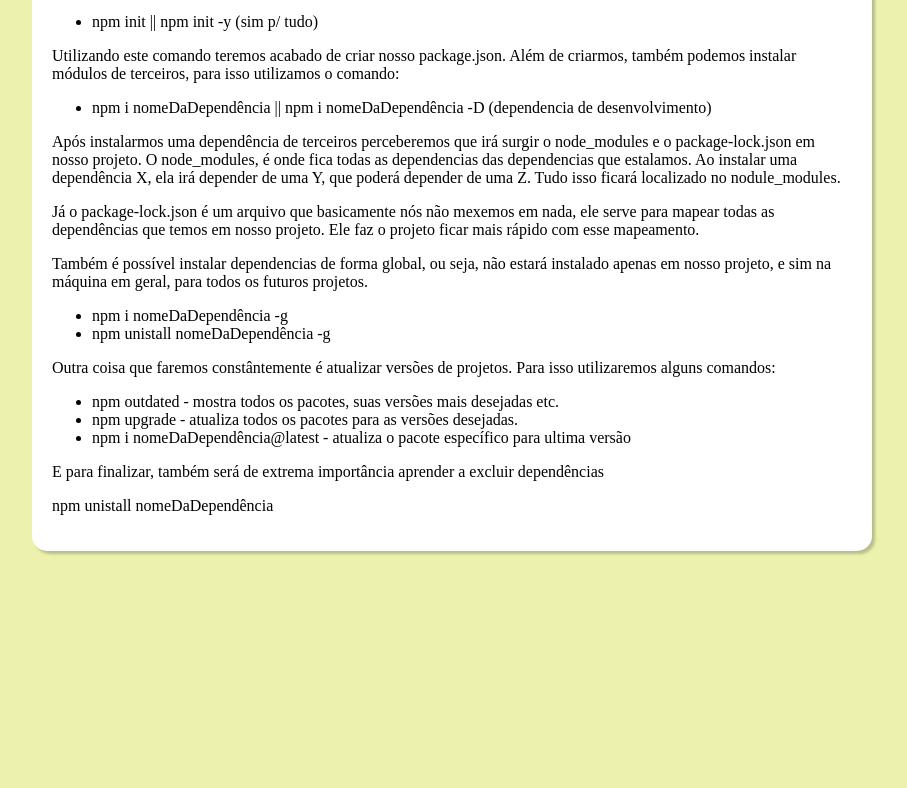
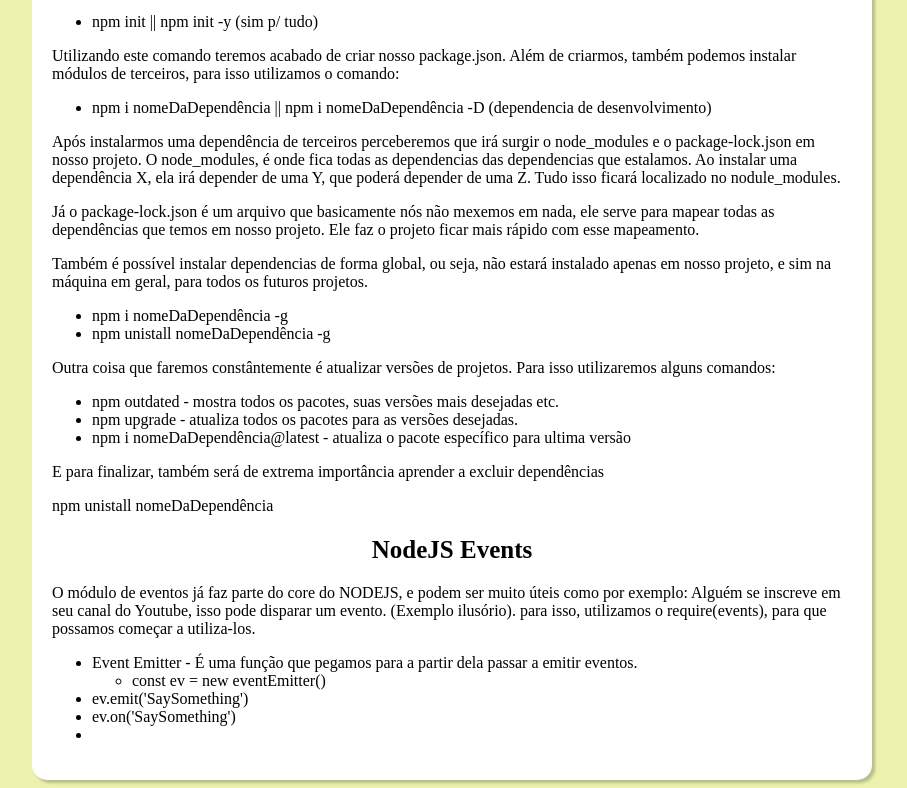
Before and after one commit to Guittsgui/Anota-es-Estudo, a plain HTML site: page pages/back-end/nodejs.html in a window 1280 px wide. Shown: the part 826-1614 px from the top of the page, without its empty margins (188-1095 px from the left). Before the commit the page ends 1385 px from the top, so only its background shows below. Drawn offline with Linux system fonts and the light colour scheme.

Commit message:
inciando estruturas de Dados

```diff
--- a/pages/back-end/nodejs.html
+++ b/pages/back-end/nodejs.html
@@ -47,6 +47,18 @@
         <p> E para finalizar, também será de extrema importância aprender a excluir dependências</p>
         <p> npm unistall nomeDaDependência</p>
 
+        <h2> NodeJS Events</h2>
+        <p> O módulo de eventos já faz parte do core do NODEJS, e podem ser muito úteis como por exemplo: Alguém se inscreve em seu canal do Youtube, isso pode disparar um evento. (Exemplo ilusório). para isso, utilizamos o require(events), para que possamos começar a utiliza-los.</p>
+        <ul>
+            <li>Event Emitter - É uma função que pegamos para a partir dela passar a emitir eventos. </li>
+                <ul>
+                    <li>const ev = new eventEmitter()</li>
+                </ul>
+            <li>ev.emit('SaySomething')</li>
+            <li>ev.on('SaySomething')</li>
+            <li></li>
+        </ul>
+
     </main>
 </body>
 </html>
```
Also changed, not shown: pages/tiposprog/est-dados.html (+1 -0 lines).
